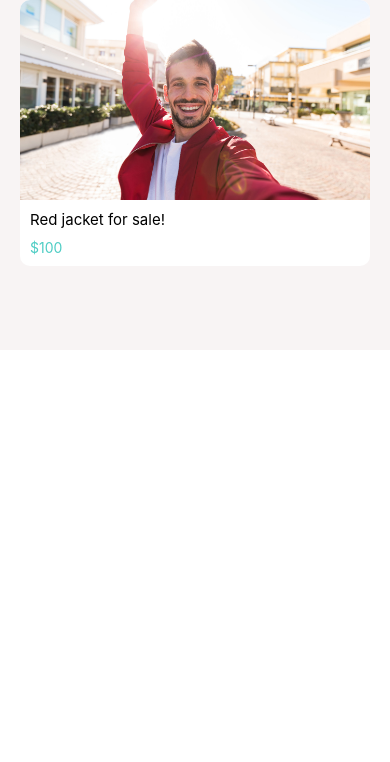
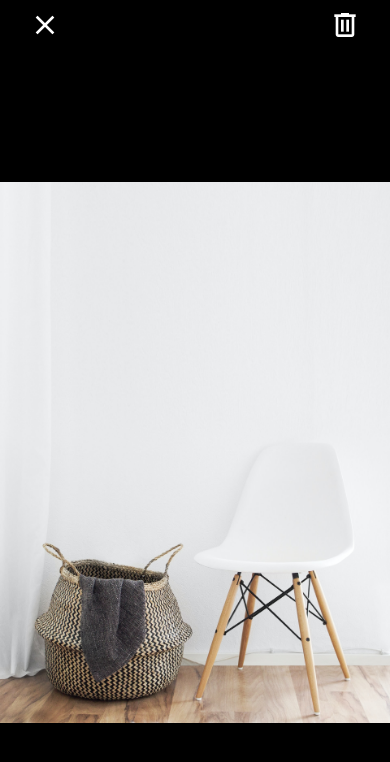
Before and after one commit to gladimir777/SellIt, a React Native app: screen / in a window 390 px wide. Shown: the top 762 px of the page. Built offline with nearby package versions, Linux system fonts and the light colour scheme.

Commit message:
Creating base components

```diff
--- a/App.js
+++ b/App.js
@@ -12,19 +12,14 @@ import {
 import HomeScreen from "./components/HomeScreen";
 import ViewImageScreen from "./components/ViewImageScreen";
 import ButtonComponent from "./components/ButtonComponent";
-import moduleName from "./components/Card";
-
+import Card from "./components/Card";
+import ListDetails from "./components/ListDetails";
 import colors from "./components/config/colors";
-import Card from "./components/Card";
 
 export default function App() {
   return (
     <SafeAreaView style={styles.container}>
-      <Card
-        image={require("./assets/jacket.jpg")}
-        title="Red jacket for sale!"
-        subtitle="$100"
-      />
+      <ViewImageScreen />
     </SafeAreaView>
   );
 }
--- /dev/null
+++ b/components/ListDetails.js
@@ -0,0 +1,81 @@
+import React from "react";
+import { StyleSheet, Text, View, StatusBar, Image } from "react-native";
+
+import colors from "../components/config/colors";
+const ListDetails = () => {
+  return (
+    <View style={styles.container}>
+      <View style={styles.cardContainer}>
+        <View style={styles.card}>
+          <Image
+            resizeMode="cover"
+            source={require("../assets/jacket.jpg")}
+            style={styles.image}
+          />
+          <Text style={styles.title}>Red jacket for sale</Text>
+          <Text style={styles.subtitle}>$100</Text>
+        </View>
+        <View style={styles.profileContainer}>
+          <Image
+            style={styles.profilePicture}
+            source={require("../assets/mosh.jpg")}
+          />
+          <View style={styles.profileTextContainer}>
+            <Text style={styles.name}>Gladimir Jacobsen</Text>
+            <Text style={styles.numberOfItem}>5 Listings</Text>
+          </View>
+        </View>
+      </View>
+    </View>
+  );
+};
+
+export default ListDetails;
+
+const styles = StyleSheet.create({
+  container: { flex: 1 },
+  cardContainer: {
+    backgroundColor: colors.white,
+    flex: 1,
+  },
+  card: {
+    width: "100%",
+    backgroundColor: colors.white,
+  },
+  image: {
+    height: 300,
+    width: "100%",
+    borderTopLeftRadius: 10,
+    borderTopRightRadius: 10,
+    paddingBottom: 20,
+  },
+  title: {
+    padding: 10,
+    paddingLeft: 20,
+    fontSize: 20,
+  },
+  subtitle: {
+    paddingHorizontal: 20,
+    paddingBottom: 10,
+    color: colors.secondaryColor,
+    fontSize: 20,
+  },
+  profileContainer: {
+    display: "flex",
+    flexDirection: "row",
+    paddingHorizontal: 20,
+    marginTop: 10,
+  },
+  profilePicture: {
+    height: 70,
+    width: 70,
+    borderRadius: 35,
+    resizeMode: "cover",
+  },
+  profileTextContainer: {
+    margin: 10,
+  },
+  name: {
+    fontWeight: "bold",
+  },
+});
--- a/components/ViewImageScreen.js
+++ b/components/ViewImageScreen.js
@@ -7,6 +7,7 @@ import {
   SafeAreaView,
   Image,
 } from "react-native";
+import { MaterialCommunityIcons } from "@expo/vector-icons";
 
 import colors from "./config/colors";
 
@@ -14,8 +15,16 @@ const ViewImageScreen = () => {
   return (
     <SafeAreaView style={styles.container}>
       <View style={styles.retangleContainer}>
-        <View style={styles.redBox}></View>
-        <View style={styles.greenBox}></View>
+        <View style={styles.redBox}>
+          <MaterialCommunityIcons color="#fff" name="close" size={32} />
+        </View>
+        <View style={styles.greenBox}>
+          <MaterialCommunityIcons
+            color="#fff"
+            name="trash-can-outline"
+            size={32}
+          />
+        </View>
       </View>
       <View style={{ flex: 1 }}>
         <Image
@@ -47,12 +56,15 @@ const styles = StyleSheet.create({
   redBox: {
     height: 50,
     width: 50,
-    backgroundColor: colors.primaryColor,
+    justifyContent: "center",
+    alignItems: "center",
   },
   greenBox: {
     height: 50,
     width: 50,
-    backgroundColor: colors.secondaryColor,
+    // backgroundColor: colors.secondaryColor,
+    justifyContent: "center",
+    alignItems: "center",
   },
   bgImage: {
     width: "100%",
```
